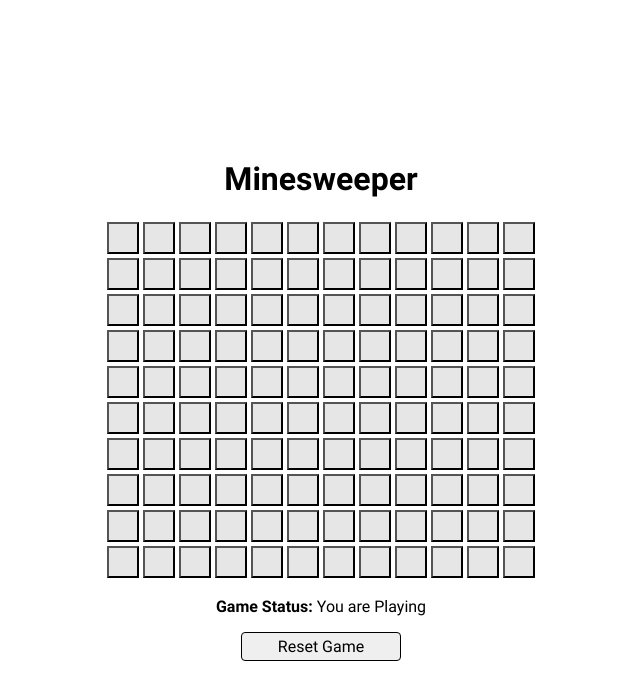
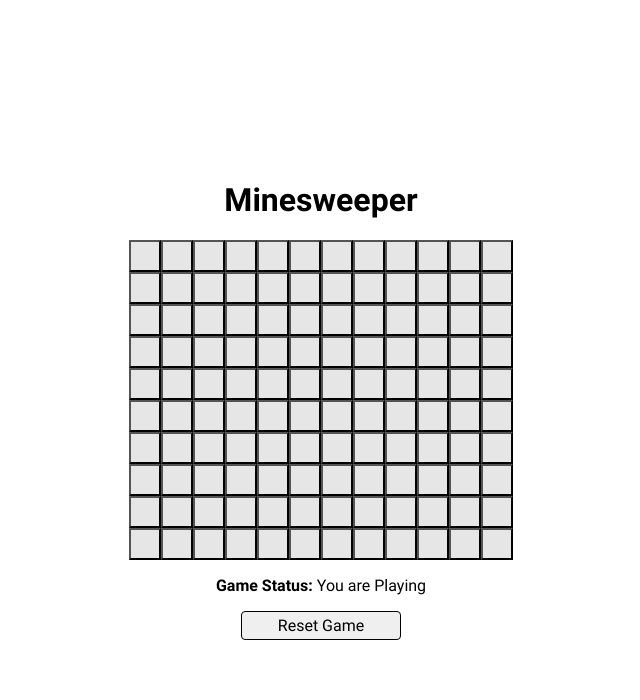
Before and after one commit to panglat/-code-challenge-minesweeper, a React (Create React App) app: page / in a window 1280 px wide. Both pictures are taken after a click on the button "Save". Shown: the top 700 px of the page, without its empty margins (319-959 px from the left). Built offline with nearby package versions, Linux system fonts and the light colour scheme.

Commit message:
Remove table

```diff
--- a/src/components/app-components/Board/index.tsx
+++ b/src/components/app-components/Board/index.tsx
@@ -15,12 +15,11 @@ const Board: React.FC = () => {
 
   if (cells) {
     return (
-      <table className="Board">
-        <tbody>
+      <div className="board">
         {cells.map((row, rIndex) => (
-            <tr key={`row${rIndex}`}>
+          <div className="board__row" key={`row${rIndex}`}>
             {row.map((cell, cIndex) => (
-                <td key={`row${rIndex}-cell${cIndex}`}>
+              <div className="board__cell" key={`row${rIndex}-cell${cIndex}`}>
                 <Cell
                   cell={cell}
                   onReveal={(cell) => {
@@ -34,12 +33,11 @@ const Board: React.FC = () => {
                     }
                   }}
                 />
-                </td>
+              </div>
             ))}
-            </tr>
+          </div>
         ))}
-        </tbody>
-      </table>
+      </div>
     );
   }
   return null;
--- a/src/components/app-components/Board/styles.scss
+++ b/src/components/app-components/Board/styles.scss
@@ -1,3 +1,5 @@
-.Board {
-  text-align: center;
+.board {
+  &__row {
+    display: flex;
+  }
 }
```
Lines whose indentation alone changed are shown as unchanged.
